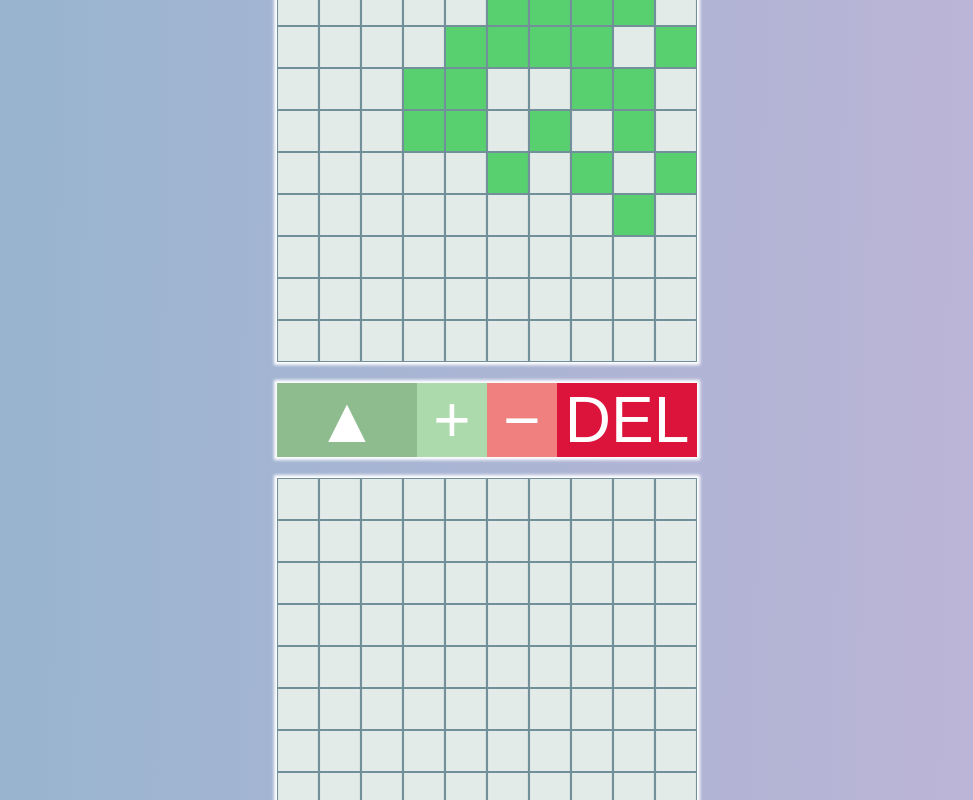
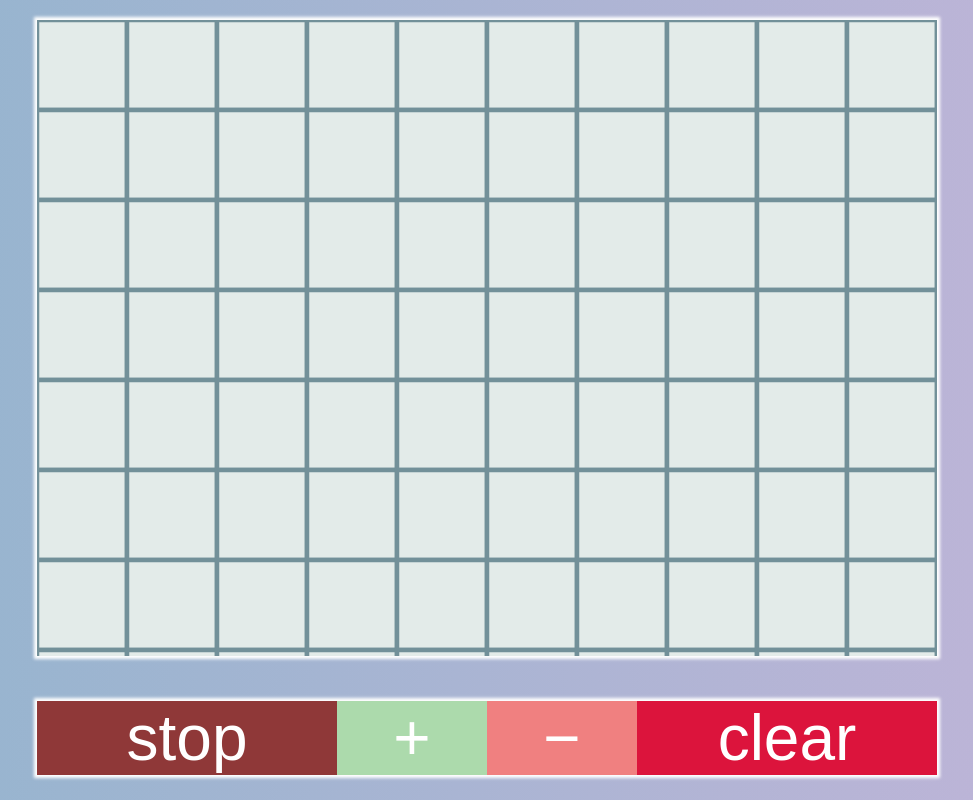
Before and after one commit to etharner/lifegame, a plain HTML site: page index.html in a window 1280 px wide. Shown: the whole page, without its empty margins (153-1126 px from the left). Drawn offline with Linux system fonts and the light colour scheme.

Commit message:
Remove builder canvas and buffer alives

```diff
--- a/index.html
+++ b/index.html
@@ -40,13 +40,13 @@
 
     @media (max-width: 1024px) {
       #content {
-        width: 60%;
+        width: 90%;
       }
     }
 
     @media (min-width: 1025px) {
       #content {
-        width: 420px;
+        width: 900px;
       }
     }
 
@@ -64,6 +64,7 @@
 
     canvas {
       width: 100%;
+      height: 80%;
       box-shadow: 0 0 3px 3px white;
     }
 
@@ -93,8 +94,12 @@
       font-size: 5vw;
     }
 
-    #send {
+    #run {
       background-color: darkseagreen;
+    }
+
+    #run.stop {
+      background-color: rgb(143, 56, 56);
     }
 
     #clear {
@@ -115,14 +120,13 @@
   <div id="content">
     <canvas id="canvas"></canvas>
     <div id="buttons">
-      <button id="send">▲</button>
+      <button id="run" class="stop">stop</button>
       <div>
         <button id="plus">+</button>
         <button id="minus">−</button>
       </div>
-      <button id="clear">DEL</button>
+      <button id="clear">clear</button>
     </div>
-    <canvas id="builder"></canvas>
   </div>
 
   <script src="index.js"></script>
--- a/index.js
+++ b/index.js
@@ -1,16 +1,11 @@
 const canvas = document.getElementById('canvas');
 const ctx = canvas.getContext('2d');
 canvas.width = canvas.offsetWidth;
-canvas.height = canvas.width;
-
-const canvasBuilder = document.getElementById('builder');
-const ctxBuilder = canvasBuilder.getContext('2d');
-canvasBuilder.width = canvas.offsetWidth;
-canvasBuilder.height = canvasBuilder.width;
+canvas.height = canvas.offsetHeight;
 
 let cellSize, count;
 let alivesCanvas = [];
-let alivesBuilder = [];
+let alivesBuffer = [];
 let interval;
 let multiplier = 1.0;
 let basicCellSize = canvas.width / 30;
@@ -32,8 +27,8 @@ const drawRect = (c, x, y, w, h, fill) => {
 };
 
 const fillCanvas = (c, alives) => {
-  for (let i = 0; i < count; i++) {
-    for (let j = 0; j < count; j++) {
+  for (let i = 0; i < count.x; i++) {
+    for (let j = 0; j < count.y; j++) {
       drawRect(
         c,
         i * cellSize,
@@ -47,10 +42,12 @@ const fillCanvas = (c, alives) => {
 };
 
 const initAlives = (alives, count, initValue) => {
-  alives.length = count;
-  for (let i = 0; i < count; i++) {
-    alives[i] = new Array(count);
-    for (let j = 0; j < count; j++) {
+  alives.length = count.x;
+  alivesBuffer.length = count.x;
+  for (let i = 0; i < count.x; i++) {
+    alives[i] = new Array(count.y);
+    alivesBuffer[i] = new Array(count.y);
+    for (let j = 0; j < count.y; j++) {
       alives[i][j] = initValue();
     }
   }
@@ -72,7 +69,7 @@ const initCanvas = (c, alives) => {
   clearCanvas(c);
 
   cellSize = basicCellSize / (multiplier / 3);
-  count = Math.floor(canvas.width / cellSize);
+  count = { x: Math.floor(canvas.width / cellSize) + 1, y: Math.floor(canvas.height / cellSize) + 1 };
 
   initAlives(alives, count, () => Math.random() < aliveChance);
   fillCanvas(c, alives);
@@ -81,13 +78,13 @@ const initCanvas = (c, alives) => {
 const fillCell = (c, alives, x, y) => {
   let [cx, cy] = [-1, -1];
 
-  for (let i = 0; i < count; i++) {
+  for (let i = 0; i < count.x; i++) {
     if (x >= i * cellSize && x < (i + 1) * cellSize) {
       cx = i;
     }
   }
 
-  for (let j = 0; j < count; j++) {
+  for (let j = 0; j < count.y; j++) {
     if (y >= j * cellSize && y < (j + 1) * cellSize) {
       cy = j;
     }
@@ -103,12 +100,12 @@ const calcAlive = (alives, i, j) => {
 
   for (
     let ci = (i - 1) < 0 ? i : i - 1;
-    ci <= ((i + 1) === count ? i : i + 1);
+    ci <= ((i + 1) === count.x ? i : i + 1);
     ci++
   ) {
     for (
       let cj = (j - 1) < 0 ? j : j - 1;
-      cj <= ((j + 1) === count ? j : j + 1);
+      cj <= ((j + 1) === count.y ? j : j + 1);
       cj++
     ) {
       if (ci !== i && cj !== j && alives[ci][cj]) {
@@ -125,32 +122,45 @@ const calcAlive = (alives, i, j) => {
 const runLife = () => {
   interval = setInterval(() => {
     clearCanvas(ctx);
-    for (let i = 0; i < count; i++) {
-      for (let j = 0; j < count; j++) {
+    for (let i = 0; i < count.x; i++) {
+      for (let j = 0; j < count.y; j++) {
         const isAlive = calcAlive(alivesCanvas, i, j);
-        alivesCanvas[i][j] = isAlive;
+        alivesBuffer[i][j] = isAlive;
         drawRect(ctx, cellSize * i, cellSize * j, cellSize, cellSize, isAlive ? aliveColor : deadColor);
+      }
+    }
+    for (let i = 0; i < count.x; i++) {
+      for (let j = 0; j < count.y; j++) {
+        alivesCanvas[i][j] = alivesBuffer[i][j];
       }
     }
   }, 1000)
 };
 
 initCanvas(ctx, alivesCanvas);
-emptyCanvas(ctxBuilder, alivesBuilder);
 runLife();
 
-canvasBuilder.addEventListener('click', (e) => fillCell(ctxBuilder, alivesBuilder, e.offsetX, e.offsetY));
+canvas.addEventListener('click', (e) => fillCell(ctx, alivesCanvas, e.offsetX, e.offsetY));
 
-document.getElementById('send').addEventListener('click', () => {
-  clearInterval(interval);
-  alivesCanvas = JSON.parse(JSON.stringify(alivesBuilder));
-  fillCanvas(ctx, alivesCanvas);
-  runLife();
-});
+const switchRun = (stop = false) => {
+  const e = document.getElementById('run');
+  if (e.classList.contains('stop')) {
+    clearInterval(interval);
+    e.classList.remove('stop');
+    e.innerHTML = 'run';
+  }
+  else if (!stop) {
+    runLife();
+    e.classList.add('stop');
+    e.innerHTML = 'stop';
+  }
+}
+
+document.getElementById('run').addEventListener('click', (e) => switchRun());
 document.getElementById('clear').addEventListener('click', () => {
+  switchRun(true);
   clearInterval(interval);
   emptyCanvas(ctx, alivesCanvas);
-  emptyCanvas(ctxBuilder, alivesBuilder);
 });
 
 document.getElementById('plus').addEventListener('click', () => {
@@ -158,27 +168,25 @@ document.getElementById('plus').addEventListener('click', () => {
   multiplier += 1;
   aliveChance = Math.random();
   initCanvas(ctx, alivesCanvas);
-  emptyCanvas(ctxBuilder, alivesBuilder);
 });
 document.getElementById('minus').addEventListener('click', () => {
   if (multiplier === 1) return;
   multiplier -= 1;
   aliveChance = Math.random();
   initCanvas(ctx, alivesCanvas);
-  emptyCanvas(ctxBuilder, alivesBuilder);
 });
 
-canvasBuilder.addEventListener('mousedown', () => moved = true);
-canvasBuilder.addEventListener('mouseup', () => moved = false);
-canvasBuilder.addEventListener('mousemove', (e) => moved && fillCell(ctxBuilder, alivesBuilder, e.offsetX, e.offsetY));
-canvasBuilder.addEventListener('touchmove', (e) => {
+canvas.addEventListener('mousedown', () => moved = true);
+canvas.addEventListener('mouseup', () => moved = false);
+canvas.addEventListener('mousemove', (e) => moved && fillCell(ctx, alivesCanvas, e.offsetX, e.offsetY));
+canvas.addEventListener('touchmove', (e) => {
   e.preventDefault();
   if (moved) fillCell(
-    ctxBuilder,
-    alivesBuilder,
-    e.touches[0].pageX - canvasBuilder.offsetLeft,
-    e.touches[0].pageY - canvasBuilder.offsetTop
+    ctx,
+    alivesCanvas,
+    e.touches[0].pageX - canvas.offsetLeft,
+    e.touches[0].pageY - canvas.offsetTop
   );
 }, { passive: false });
-canvasBuilder.addEventListener('touchstart', () => moved = true, { passive: true});
-canvasBuilder.addEventListener('touchend', () => moved = false);
+canvas.addEventListener('touchstart', () => moved = true, { passive: true});
+canvas.addEventListener('touchend', () => moved = false);
```
